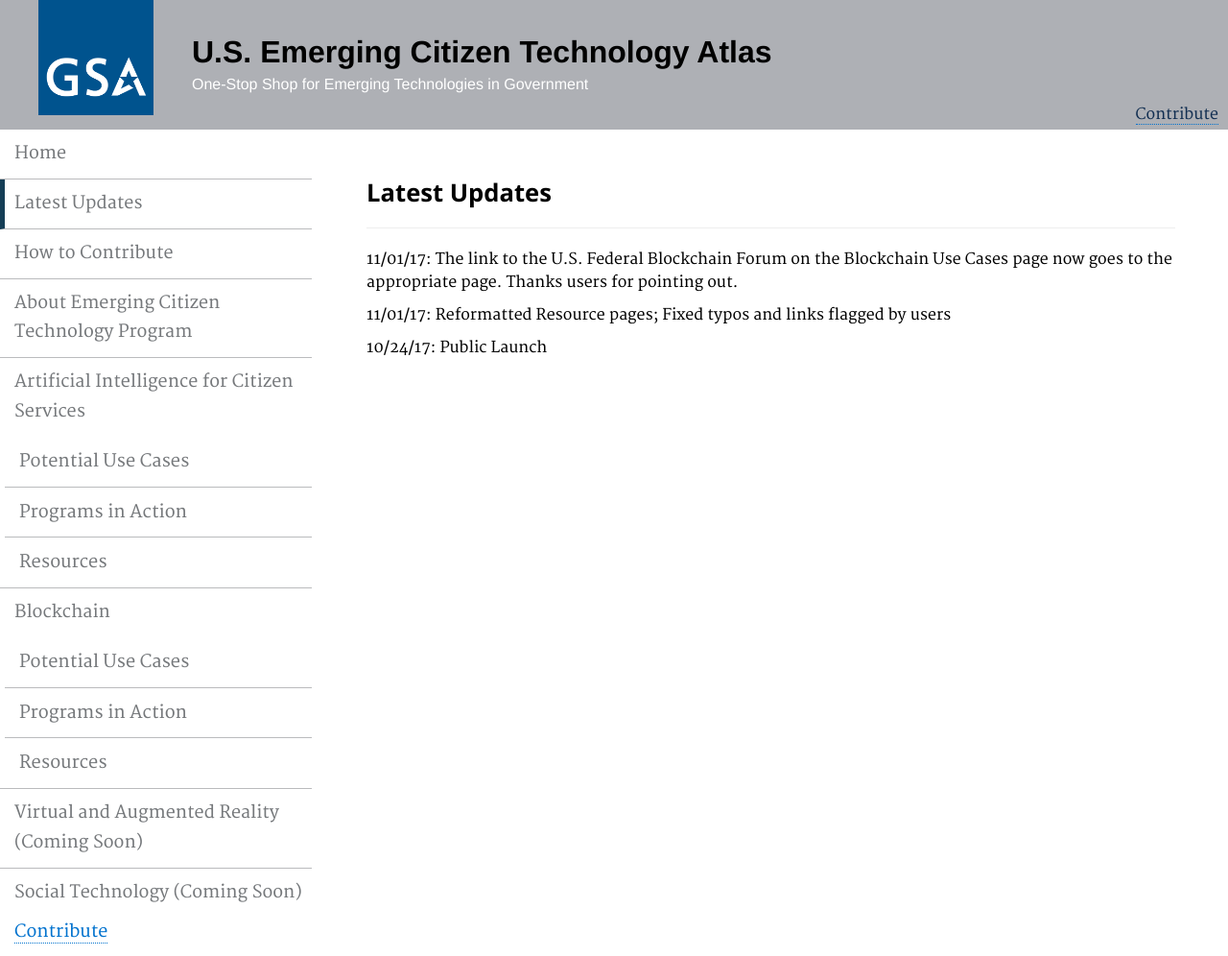
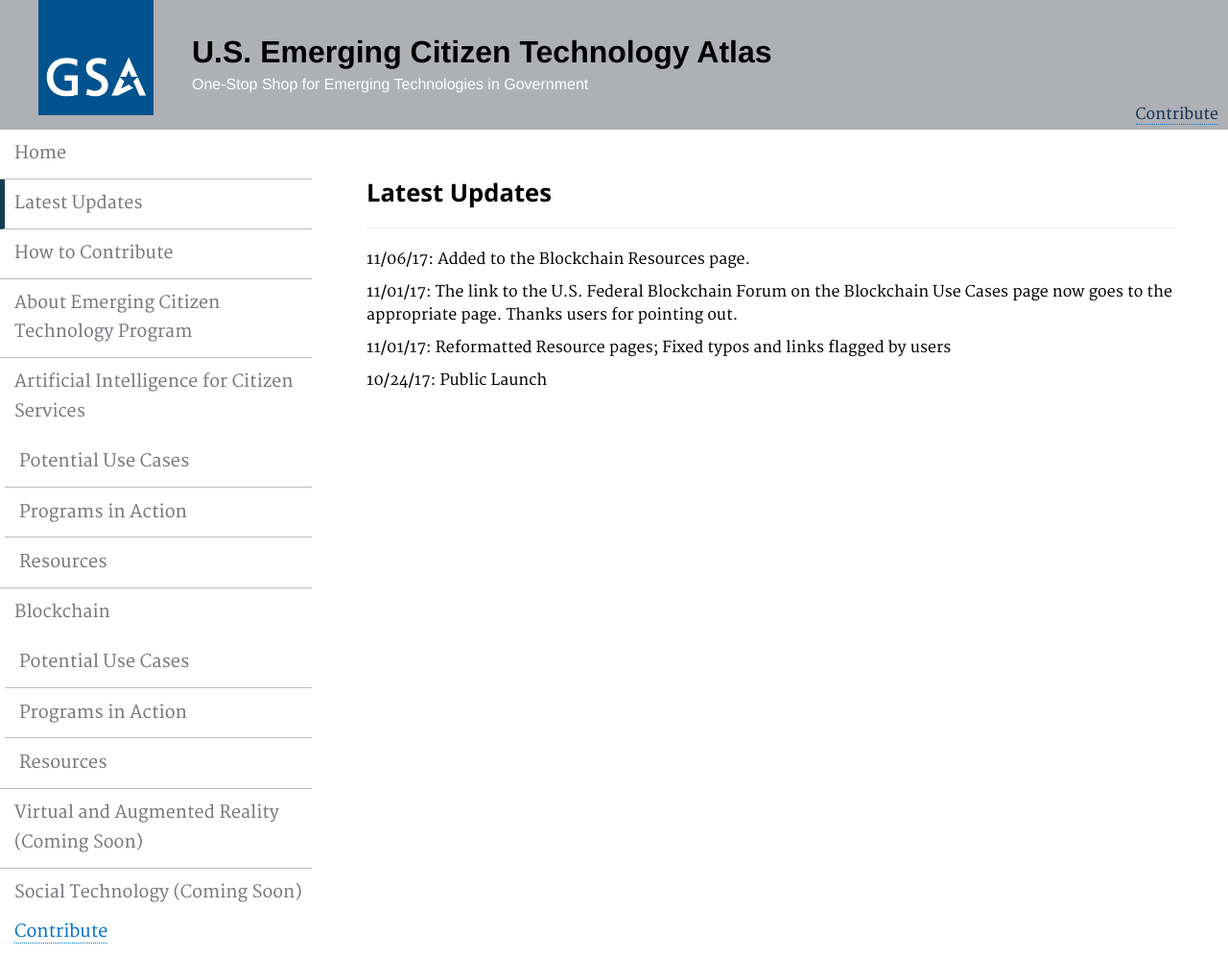
Before and after one commit to GSA/emerging-technology-atlas, a Jekyll site: the page built from pages/updates.md, in a window 1280 px wide. Shown: the whole page at 96% size. Built offline with Jekyll 4.4.1, drawn with Linux system fonts in a browser that asks for light colours.

Commit message:
Update updates.md

```diff
--- a/pages/updates.md
+++ b/pages/updates.md
@@ -8,6 +8,8 @@ description: ""
 ### Latest Updates
 
 ***
-11/01/17: The link to the U.S. Federal Blockchain Forum on the Blockchain Use Cases page now goes to the appropriate page. Thanks users for pointing out.
+
+11/06/17: Added to the Blockchain Resources page.
+<p> 11/01/17: The link to the U.S. Federal Blockchain Forum on the Blockchain Use Cases page now goes to the appropriate page. Thanks users for pointing out.
 <p> 11/01/17: Reformatted Resource pages; Fixed typos and links flagged by users
 <p> 10/24/17: Public Launch
```
